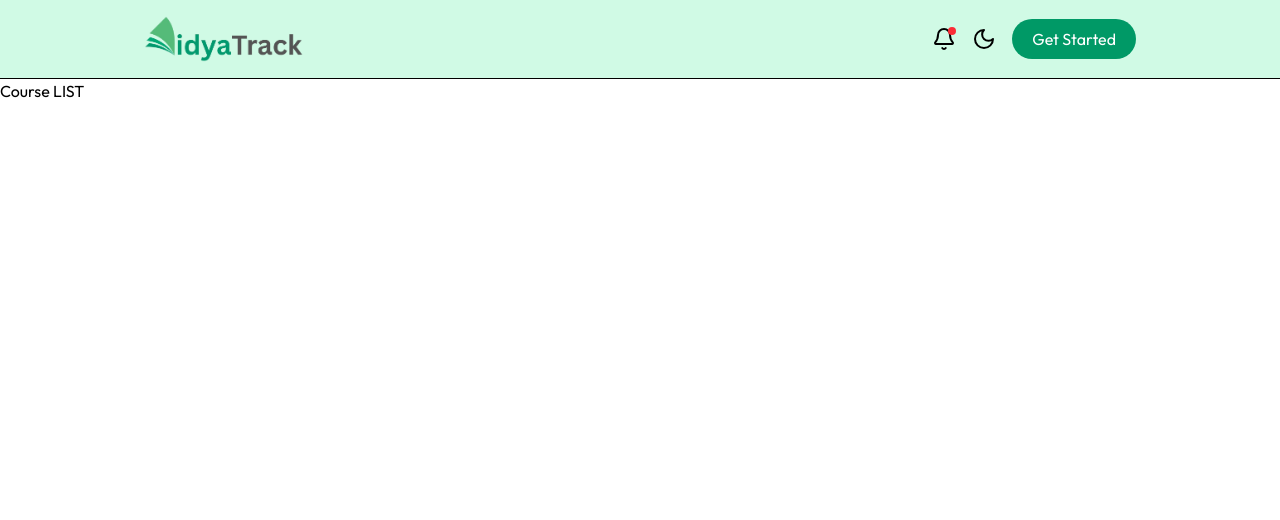
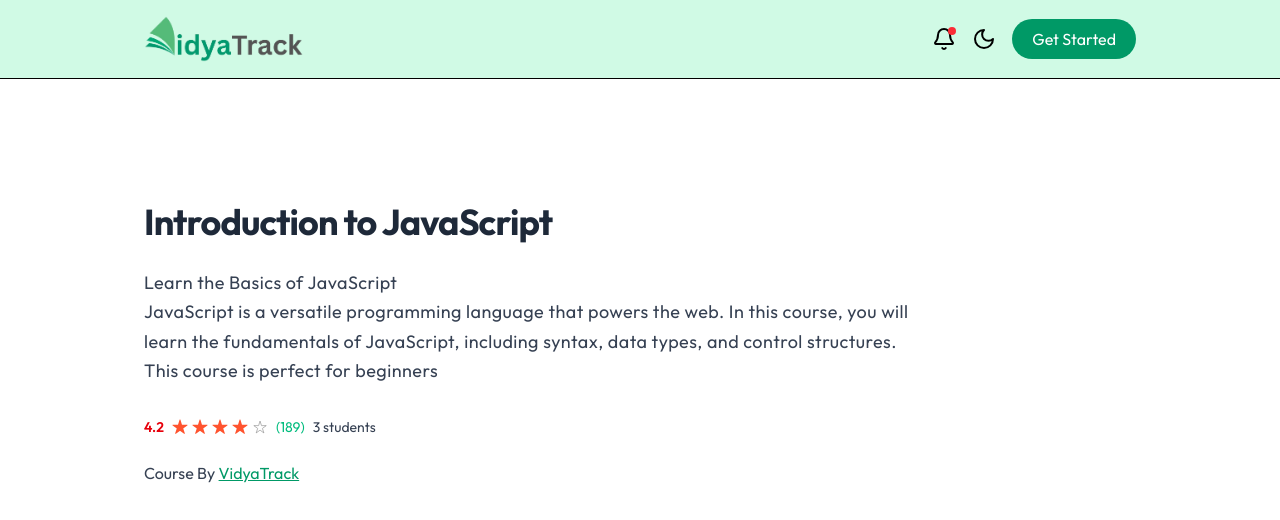
Before and after one commit to Adarsh-Chaubey03/VidyaTrack, a React (Vite) app in the folder client/: page /course/605c72efb3f1c2b1f8e4e1a1 in a window 1280 px wide. Shown: the top 520 px of the page. Built offline with nearby package versions, Linux system fonts and the light colour scheme; no server answers.

Commit message:
updated course detail page

```diff
--- a/client/src/components/student/CousreCard.jsx
+++ b/client/src/components/student/CousreCard.jsx
@@ -58,7 +58,7 @@ function CourseCard({ course }) {
           text-sm text-gray-600 dark:text-gray-400
           mt-1 truncate
         ">
-          {course.educator.name}
+          VidyaTrack
         </p>
 
         <div className="flex items-center gap-2 mt-3 text-sm text-gray-700 dark:text-gray-300">
--- a/client/src/components/student/Loading.jsx
+++ b/client/src/components/student/Loading.jsx
@@ -3,7 +3,7 @@ import React from 'react'
 function Loading() {
     return (
        <div>
-      <h1>Loading</h1>
+      <h1>Loading.......</h1>
        </div>
     )
 }
--- a/client/src/pages/student/CourseDetails.jsx
+++ b/client/src/pages/student/CourseDetails.jsx
@@ -1,11 +1,71 @@
-import React from 'react'
+import React, { useContext, useEffect, useState } from 'react';
+import { useParams } from 'react-router-dom';
+import { AppContext } from '../../context/AppContext';
+import Loading from '../../components/student/Loading';
+import { assets } from '../../assets/assets'; // Make sure this path is correct
 
 function CourseDetails() {
-    return (
-        <div>
-            <h1>Course LIST</h1>
+  const { id } = useParams();
+  const [courseData, setCourseData] = useState(null);
+  const { allCourses, rating = 4.2, totalRatings = 189 } = useContext(AppContext); // Defaults if not passed
+
+  useEffect(() => {
+    const fetchCourseData = () => {
+      const findCourse = allCourses.find(course => course._id === id);
+      setCourseData(findCourse);
+    };
+    fetchCourseData();
+  }, [allCourses, id]);
+
+  // Rating logic
+  const fullStars = Math.floor(rating);
+  const hasHalfStar = rating - fullStars >= 0.5;
+
+  return (
+    <>
+      {courseData ? (
+        <div className="flex md:flex-row flex-col-reverse gap-10 relative items-start justify-between md:px-36 px-8 md:pt-30 pt-20 text-left">
+          {/* Background Layer */}
+          <div className="absolute top-0 left-0 w-full h-[500px] -z-10 bg-gradient-to-b from-emerald-100/70"></div>
+
+          {/* Left Column */}
+          <div className="max-w-3xl z-10 text-gray-700 space-y-6 bg-white/50 ">
+            <h1 className="text-4xl font-bold text-gray-800 leading-tight tracking-tight">
+              {courseData.courseTitle}
+            </h1>
+            <p
+              dangerouslySetInnerHTML={{ __html: courseData.courseDescription.slice(0,270) }}
+              className="text-lg leading-relaxed tracking-wide text-gray-700"
+            ></p>
+
+            {/* Rating Section */}
+            <div className="flex items-center gap-2 pt-2 text-gray-700 text-sm">
+              <span className="text-red-600 font-semibold">{rating.toFixed(1)}</span>
+              <div className="flex gap-1">
+                {[...Array(5)].map((_, i) => {
+                  if (i < fullStars) {
+                    return <img key={i} src={assets.star} alt="star" className="w-4 h-4" />;
+                  } else if (i === fullStars && hasHalfStar) {
+                    return <img key={i} src={assets.star_half} alt="half star" className="w-4 h-4" />;
+                  } else {
+                    return <img key={i} src={assets.star_blank} alt="empty star" className="w-4 h-4" />;
+                  }
+                })}
+              </div>
+              <span className="text-emerald-500">({totalRatings})</span>
+              <p >{courseData.enrolledStudents.length}{courseData.enrolledStudents.length>1 ? ' students' : ' student'}</p>
+            </div>
+            <p>Course By <span className='text-emerald-600 underline'>VidyaTrack</span></p>
+          </div>
+
+          {/* Right Column */}
+          <div>{/* Add sidebar, video preview, or any other component here */}</div>
         </div>
-    )
+      ) : (
+        <Loading />
+      )}
+    </>
+  );
 }
 
-export default CourseDetails
+export default CourseDetails;
```
Also changed, not shown: client/src/index.css (line endings or trailing spaces).
